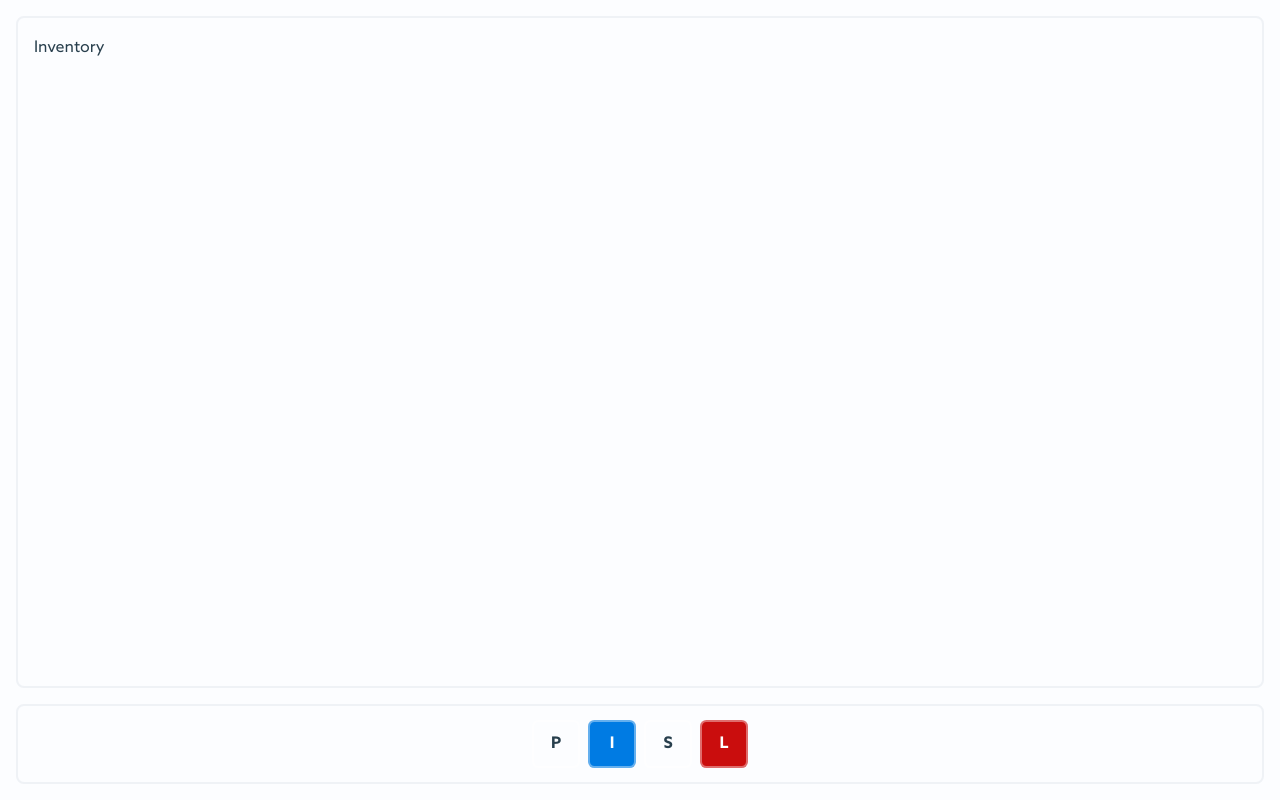
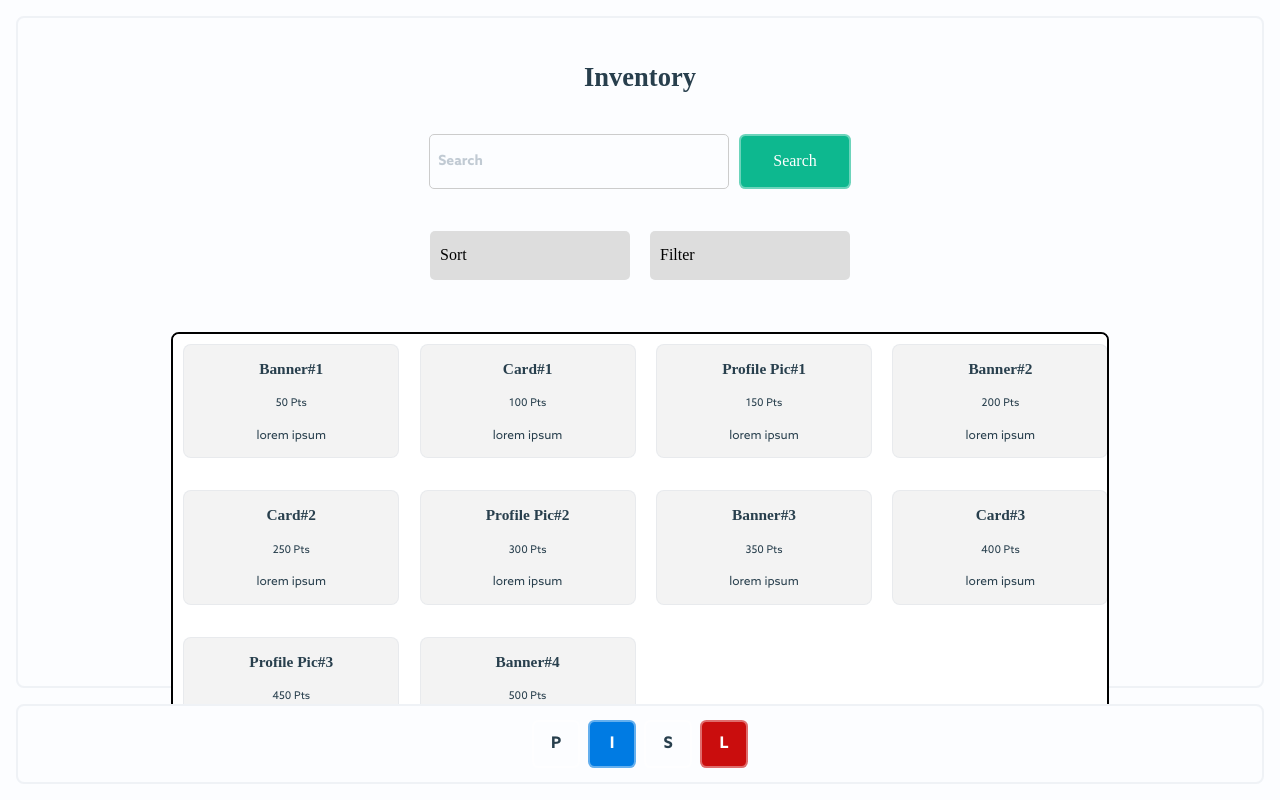
Before and after one commit to Naawa/cn-dojo, a SvelteKit app: page /dashboard/inventory in a window 1280 px wide. Built offline with nearby package versions, Linux system fonts and the light colour scheme; no server answers; the database is empty; a web font is replaced by a local one.

Commit message:
made inventory page

```diff
--- a/src/routes/dashboard/+page.svelte
+++ b/src/routes/dashboard/+page.svelte
@@ -53,7 +53,7 @@
 					{#each printHistory as print}
 					<div class="history-item">
 						<strong>{print.file}</strong>
-						<p>{print.date} - <span class={print.status === "Completed" ? "completed" : "pending"}>{print.status}</span></p>
+						<p>{print.date}: <span class={print.status === "Completed" ? "completed" : "pending"}>{print.status}</span></p>
 					</div>
 					{/each}
 				</div>
@@ -66,7 +66,7 @@
 					{#each pointsHistory as history}
 					<div class="history-item">
 						<strong>{history.item}</strong>
-						<p>{history.date} - <span class={history.points > 0 ? "earned" : "spent"}>{history.points} pts</span></p>
+						<p>{history.date}: <span class={history.points > 0 ? "earned" : "spent"}>{history.points} pts</span></p>
 					</div>
 					{/each}
 				</div>
--- /dev/null
+++ b/src/routes/dashboard/inventory/+page.server.ts
@@ -0,0 +1,34 @@
+import { fail } from "@sveltejs/kit";
+import type { Actions } from "./$types";
+import { product as productTable, type Product } from "$lib/server/db/schema/product";
+import { db } from "$lib/server/db/index";
+
+export const actions: Actions = {
+    add: async (event) => {
+        const formData = await event.request.formData();
+
+        let productData = {
+            name: formData.get('name') as string,
+            price: parseInt(formData.get('price') as string),
+            description: formData.get('description') as string,
+            category: formData.get('category') as string,
+            center: formData.get('center') as string,
+        };
+
+        if (!productData.name || !productData.description || !productData.category || isNaN(productData.price)) {
+            return fail(400, { error: "Invalid product data." });
+        }
+
+        try {
+            const newProduct: Product[] = await db.insert(productTable).values({ ...productData } as Product).returning();
+
+            if (newProduct) {
+                return { success: "Successfully added product!" };
+            }
+        } catch (e) {
+            return fail(500, { message: 'An error has occurred. ' + e });
+        }
+    },
+    update: () => {},
+    remove: () => {}
+};
--- a/src/routes/dashboard/inventory/+page.svelte
+++ b/src/routes/dashboard/inventory/+page.svelte
@@ -1 +1,183 @@
-Inventory
+<script lang="ts">
+	import type { PageData } from './$types';
+
+	let { data }: { data: PageData } = $props();
+
+	// Fake inventory items
+	let inventory = $state([
+		{ id: 1, name: "Banner#1", price: 50, description: "lorem ipsum", category: "banner" },
+        { id: 2, name: "Card#1", price: 100, description: "lorem ipsum", category: "card" },
+        { id: 3, name: "Profile Pic#1", price: 150, description: "lorem ipsum", category: "profilePic" },
+        { id: 4, name: "Banner#2", price: 200, description: "lorem ipsum", category: "banner" },
+        { id: 5, name: "Card#2", price: 250, description: "lorem ipsum", category: "card" },
+        { id: 6, name: "Profile Pic#2", price: 300, description: "lorem ipsum", category: "profilePic" },
+        { id: 7, name: "Banner#3", price: 350, description: "lorem ipsum", category: "banner" },
+        { id: 8, name: "Card#3", price: 400, description: "lorem ipsum", category: "card" },
+        { id: 9, name: "Profile Pic#3", price: 450, description: "lorem ipsum", category: "profilePic" },
+        { id: 10, name: "Banner#4", price: 500, description: "lorem ipsum", category: "banner" },
+	]);
+
+	let searchTerm: string = $state('');
+	let filteredInventory = $state([]);
+
+	// Sorting
+	let sortOption: string = $state('recent');
+
+	// Filtering
+	let filters = $state({
+		banner: false,
+		card: false,
+		profilePic: false
+	});
+
+    // Watch for changes in the inventory, searchTerm, sortOption, and filters
+	$effect(() => {
+
+	});
+</script>
+
+<section>
+	<h2>Inventory</h2>
+
+	<!-- Search Bar -->
+	<div class="search-container">
+		<input
+			type="search"
+			placeholder="Search"
+			bind:value={searchTerm}
+		/>
+		<button>Search</button>
+	</div>
+
+	<!-- Filter & Sort Dropdowns -->
+	<div class="filters-container">
+		<div class="dropdown">
+			<button class="dropbtn">Sort</button>
+			<div class="dropdown-content">
+				<label><input type="radio" bind:group={sortOption} value="recent" /> Recent</label>
+				<label><input type="radio" bind:group={sortOption} value="high points" /> High Points</label>
+				<label><input type="radio" bind:group={sortOption} value="low points" /> Low Points</label>
+			</div>
+		</div>
+
+		<div class="dropdown">
+			<button class="dropbtn">Filter</button>
+			<div class="dropdown-content">
+				<label><input type="checkbox" bind:checked={filters.banner} /> Banner</label>
+				<label><input type="checkbox" bind:checked={filters.card} /> Card</label>
+				<label><input type="checkbox" bind:checked={filters.profilePic} /> Profile Pic</label>
+			</div>
+		</div>
+	</div>
+
+	<!-- Inventory Grid -->
+	<div class="inventory-grid">
+		{#each inventory as item}
+			<div class="card">
+				<h5>{item.name}</h5>
+				<small>{item.price} Pts</small>
+				<p>{item.description}</p>
+			</div>
+		{/each}
+	</div>
+</section>
+
+<style>
+	section {
+		display: flex;
+		flex-direction: column;
+		align-items: center;
+		width: 100%;
+		padding: 20px;
+	}
+
+	.search-container {
+		display: flex;
+		gap: 10px;
+		margin-bottom: 10px;
+	}
+
+	input[type='search'] {
+		padding: 8px;
+		width: 300px;
+		border-radius: 5px;
+		border: 1px solid #ccc;
+		font-size: 14px;
+	}
+
+	.filters-container {
+		display: flex;
+		gap: 20px;
+		margin-bottom: 20px;
+	}
+
+	.dropdown {
+		position: relative;
+		display: inline-block;
+		width: 200px;
+	}
+
+	.dropbtn {
+		width: 100%;
+		padding: 10px;
+		border: none;
+		cursor: pointer;
+		background-color: #ddd;
+		border-radius: 5px;
+		text-align: left;
+		font-size: 16px;
+        color: black;
+	}
+
+	.dropdown-content {
+		display: none;
+		position: absolute;
+		width: 100%;
+		background-color: #f9f9f9;
+		box-shadow: 0px 4px 8px rgba(0, 0, 0, 0.2);
+		z-index: 1;
+		padding: 10px;
+		border-radius: 5px;
+	}
+
+	.dropdown:hover .dropdown-content {
+		display: block;
+        font-size: x-small;
+	}
+
+	.dropdown-content label {
+		display: block;
+		/* padding: 5px 0; */
+		cursor: pointer;
+	}
+
+	.dropdown-content input {
+		margin-right: 5px;
+	}
+
+	.inventory-grid {
+		display: grid;
+		grid-template-columns: repeat(auto-fit, minmax(180px, 1fr));
+		gap: 2rem;
+		max-height: 400px;
+		overflow-y: auto;
+		padding: 10px;
+		border: 2px solid black;
+		border-radius: 8px;
+		background-color: rgb(255, 255, 255);
+		width: 80%;
+		max-width: 1000px;
+	}
+
+	.card {
+		padding: 10px;
+		border-radius: 8px;
+		background: #f3f3f3;
+		font-size: 12px;
+		text-align: center;
+	}
+
+	.card:hover {
+		background-color: #eaeaea;
+	}
+</style>
--- a/src/routes/dashboard/shop/+page.svelte
+++ b/src/routes/dashboard/shop/+page.svelte
@@ -41,8 +41,12 @@
 	<h2>Shop</h2>
 
 	<!-- Search Bar -->
-	<div class="search-bar">
-		<input type="search" placeholder="Search" />
+	<div class="search-container">
+		<input
+			type="search"
+			placeholder="Search"
+		/>
+		<button>Search</button>
 	</div>
 
 	<!-- Popular Items (Now on Top) -->
@@ -90,9 +94,12 @@
 	}
 
 	/* Search Bar now matches the width of shop-container */
-	.search-bar {
+	.search-container {
 		width: 80%;
 		max-width: 1000px;
+		display: flex;
+		gap: 10px;
+		margin-bottom: 10px;
 	}
 
 	input[type="search"] {
```
